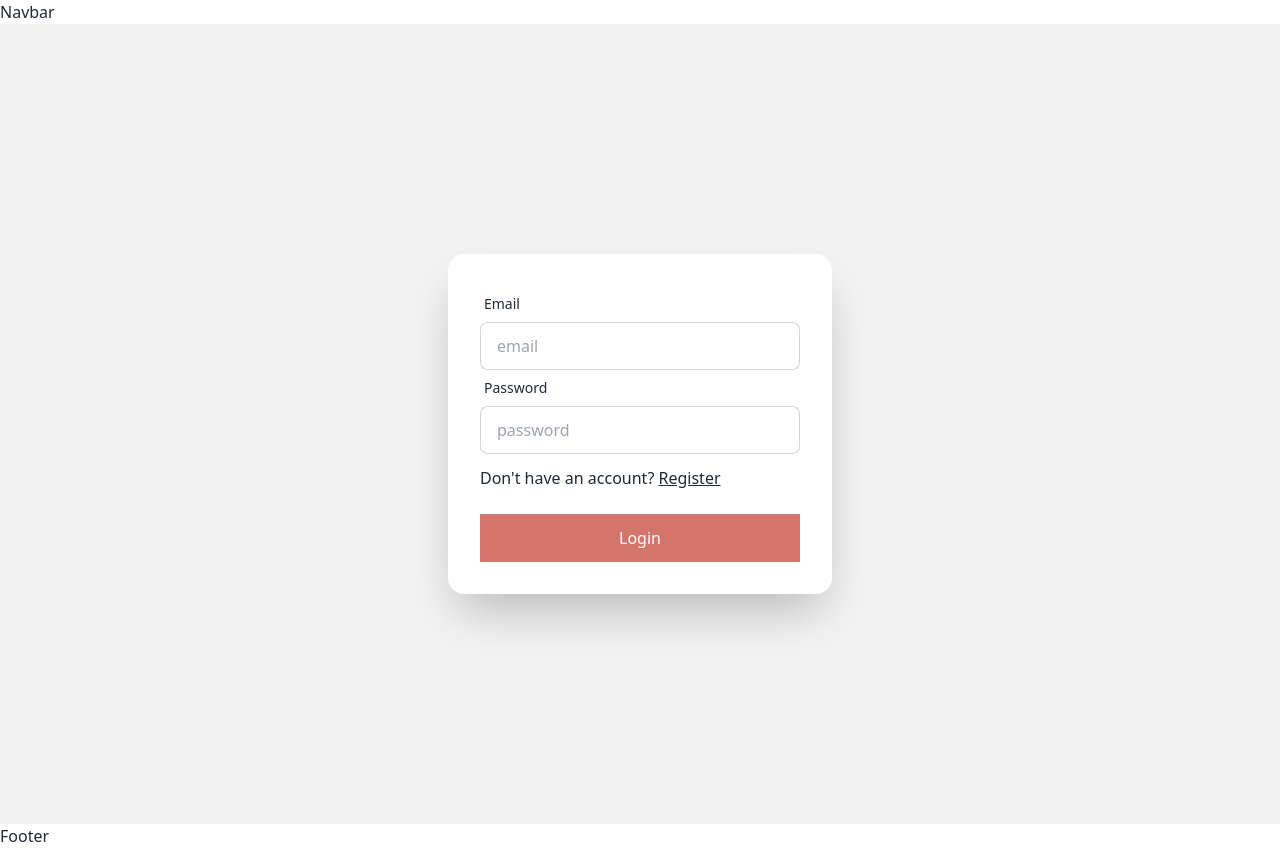
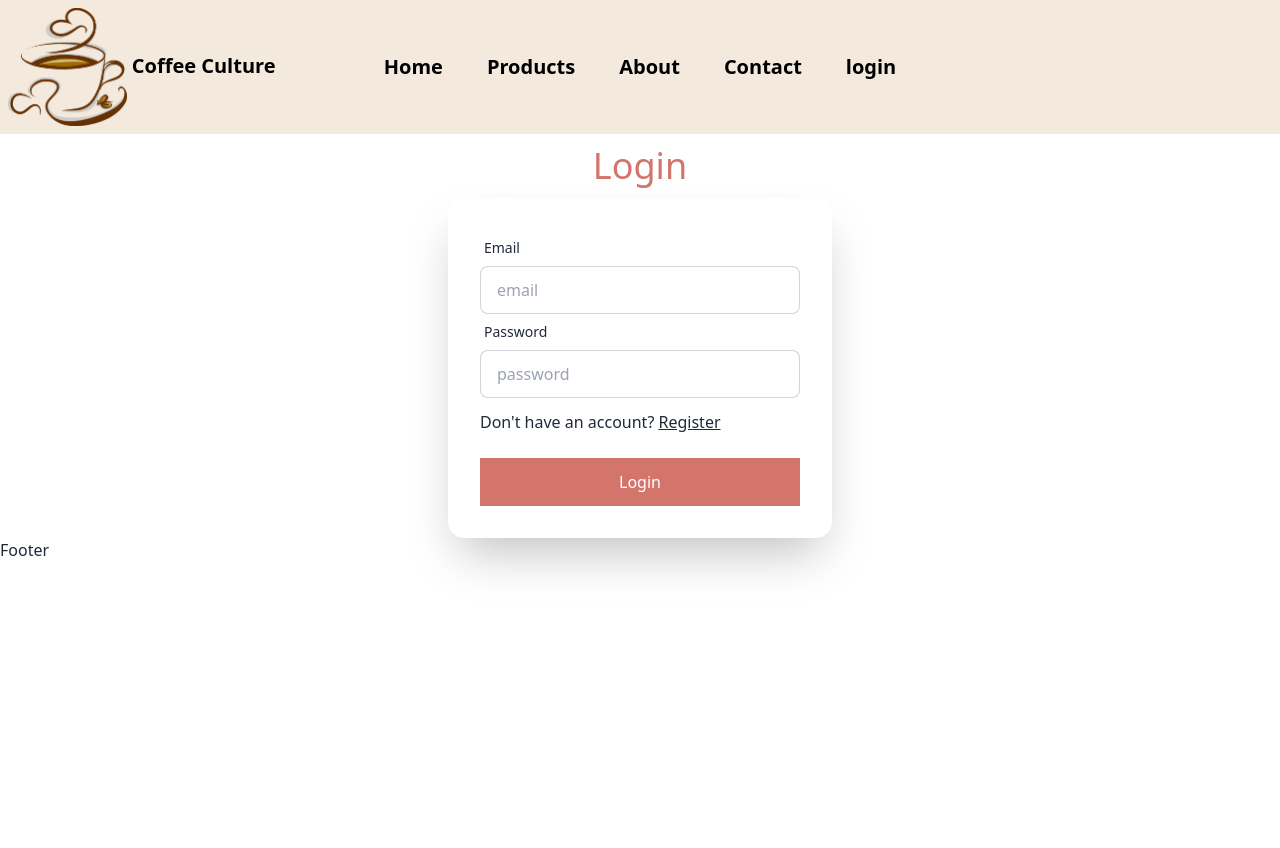
Before and after one commit to musabbir-m/coffee-shop-client, a React (Vite) app: page /login in a window 1280 px wide. After the commit the page ends 800 px from the top, so only its background shows below. Built offline with nearby package versions, Linux system fonts and the light colour scheme; no server answers.

Commit message:
modified navbar, login page, and added Header banner

```diff
--- a/package.json
+++ b/package.json
@@ -15,6 +15,7 @@
     "react": "^18.2.0",
     "react-dom": "^18.2.0",
     "react-hook-form": "^7.43.9",
+    "react-icons": "^4.8.0",
     "react-query": "^3.39.3",
     "react-router-dom": "^6.11.1"
   },
--- a/src/App.jsx
+++ b/src/App.jsx
@@ -7,7 +7,7 @@ function App() {
 
 
   return (
-   <div>
+   <div className=''>
     <RouterProvider router={router}>
 
     </RouterProvider>
--- a/src/Layout/MainLayout.jsx
+++ b/src/Layout/MainLayout.jsx
@@ -5,7 +5,7 @@ import Footer from '../component/Footer/Footer'
 
 const MainLayout = () => {
   return (
-   <div>
+   <div className=''>
     <Navbar/>
     <Outlet/>
     <Footer/>
--- a/src/component/Navbar/Navbar.jsx
+++ b/src/component/Navbar/Navbar.jsx
@@ -1,9 +1,108 @@
-import React from 'react'
+import React, { useContext } from 'react'
+import { Link } from 'react-router-dom';
+import { AuthContext } from '../Context/AuthProvider';
+import { FaUserCircle } from "react-icons/fa";
 
 const Navbar = () => {
+  const { user, logout } = useContext(AuthContext);
+  const handleLogout = () => {
+    logout().then((data) => {});
+  };
+  const navitems = (
+    <>
+      <li className="mr-3">
+        {" "}
+        <Link to="/">Home</Link>{" "}
+      </li>
+      <li className="mr-3">
+        {" "}
+        <Link>Products</Link>{" "}
+      </li>
+      <li className="mr-3">
+        {" "}
+        <Link>About</Link>{" "}
+      </li>
+      <li className="mr-3">
+        {" "}
+        <Link>Contact</Link>{" "}
+      </li>
+
+      {user?.uid ? (
+        <>
+          <div className="dropdown ">
+            <label tabIndex={0} className=" m-1">
+             <FaUserCircle className="text-2xl"></FaUserCircle>
+            </label>
+            <ul
+              tabIndex={0}
+              className="dropdown-content menu p-2 shadow bg-base-100 rounded-box w-48"
+            >
+              <li className="ml-3 text-black text-xl font-semibold ">{user?.displayName}</li>
+             <li>
+             <button className="text-blue-500 " onClick={handleLogout}>logout</button>
+             </li>
+              <li>
+               <Link to='/dashboard' className="text-blue-500 ">Dashboard</Link>
+              </li>
+            </ul>
+          </div>
+
+        </>
+      ) : (
+        <>
+          <li>
+            <Link to="/login">login</Link>
+          </li>
+        </>
+      )}
+    </>
+  );
   return (
-    <div>Navbar</div>
-  )
+    <div className='bg-[#F3E9DD] '>
+      {/* top of the navbar */}
+      <div className=""></div>
+      {/* Top of the navbar ends */}
+
+      {/* Main navbar */}
+      <div className="navbar ease-in duration-500 text-black font-semibold text-xl">
+        <div className="sm:navbar-end md:navbar-start">
+          <div className="dropdown">
+            <label tabIndex={0} className="btn btn-ghost lg:hidden">
+              <svg
+                xmlns="http://www.w3.org/2000/svg"
+                className="h-5 w-5"
+                fill="none"
+                viewBox="0 0 24 24"
+                stroke="currentColor"
+              >
+                <path
+                  strokeLinecap="round"
+                  strokeLinejoin="round"
+                  strokeWidth="2"
+                  d="M4 6h16M4 12h8m-8 6h16"
+                />
+              </svg>
+            </label>
+            <ul
+              tabIndex={0}
+              className="menu menu-compact dropdown-content mt-3 p-2 shadow bg-base-100 rounded-box w-52"
+            >
+              {navitems}
+            </ul>
+          </div>
+
+          <a className=""> <img className='min-w-[40px] w-2/6 sm:block md:inline' src="logoCoffe.png" alt="" /> Coffee Culture</a>
+        </div>
+
+        <div className="navbar-center hidden lg:flex">
+          <ul className="menu menu-horizontal px-1">{navitems}</ul>
+        </div>
+        <div className="navbar-end">
+
+        </div>
+      </div>
+    </div>
+  );
 }
 
 export default Navbar
--- /dev/null
+++ b/src/pages/Home/Banner/Banner.jsx
@@ -0,0 +1,28 @@
+import React from 'react'
+
+const Banner = () => {
+  return (
+    <div className='flex flex-col px-5 md:flex-row justify-center items-center bg-[#F3E9DD]'>
+        <div className='flex w-2/4 flex-col break-normal'>
+            <h2 className='text-2xl md:text-5xl py-4'>
+             Your destination to all the Great Coffee!
+            </h2>
+            <p className='text-xl mt-3'>
+            The suppliers and producers we work with are at the top of <br /> their game. It’s our role to carry the magic from their hands <br /> to your table.
+            </p>
+
+          <div className='flex mt-5 md:mt-10 gap-2'>
+          <button className='py-4 px-2 w-38 bg-[#DAB88B] text-white text-lg font-bold hover:bg-inherit hover:text-black hover:border-2  hover:border-[#DAB88B]'>Book A Table</button>
+          <button className='py-4 px-2 w-38 border-2 border-[#DAB88B] text-lg font-bold hover:bg-[#DAB88B] hover:text-white '>Discover Now</button>
+          </div>
+
+        </div>
+        <div className='w-2/4'>
+            <img className='w-full' src="https://i.ibb.co/pdWfDgD/coffeCup.png" alt="" />
+        </div>
+    </div>
+//
+  )
+}
+
+export default Banner
--- a/src/pages/Home/Home.jsx
+++ b/src/pages/Home/Home.jsx
@@ -1,8 +1,12 @@
 import React from 'react'
+import Banner from './Banner/Banner'
 
 const Home = () => {
   return (
-    <div>Home</div>
+    <div>
+
+      <Banner/>
+    </div>
   )
 }
 
--- /dev/null
+++ b/src/pages/Home/MenuItem/MenuItem.jsx
@@ -0,0 +1,9 @@
+import React from 'react'
+
+const MenuItem = () => {
+  return (
+    <div>MenuItem</div>
+  )
+}
+
+export default MenuItem
--- a/src/pages/Login/Login.jsx
+++ b/src/pages/Login/Login.jsx
@@ -18,19 +18,20 @@ const handleLogin= (data)=> {
     setError("")
     login(data.email, data.password)
     .then(user=> console.log(user))
-
-    navigate(from, {replace: true})
-
     .catch((err) => setError(err.message));
     console.log(data);
 
 
 
 
+
 }
 return (
-   <div className="hero min-h-screen bg-base-200">
-      <div className=" flex-shrink-0 card w-full max-w-sm shadow-2xl bg-base-100">
+   <div>
+    <h2 className='text-center text-4xl py-3 text-[#D3756B]'>Login</h2>
+
+    <div className="flex justify-center items-center">
+      <div className=" card flex-shrink-0 w-full max-w-sm shadow-2xl bg-base-100">
         <div className="card-body">
           <form onSubmit={handleSubmit(handleLogin)} action="">
           <div className="form-control">
@@ -65,12 +66,14 @@ return (
           <button type="submit" className="px-4 py-3 bg-[#D3756B] text-white hover:bg-orange-400">
             Login
           </button>
+          {error && <p className='text-red-500'>{error}</p>}
           </div>
           </form>
         </div>
       </div>
 
       </div>
+   </div>
 
 
 );
```
Also changed, not shown: public/logoCoffe.png (added), 1 other file (tests, documents, lock files or other folders).
